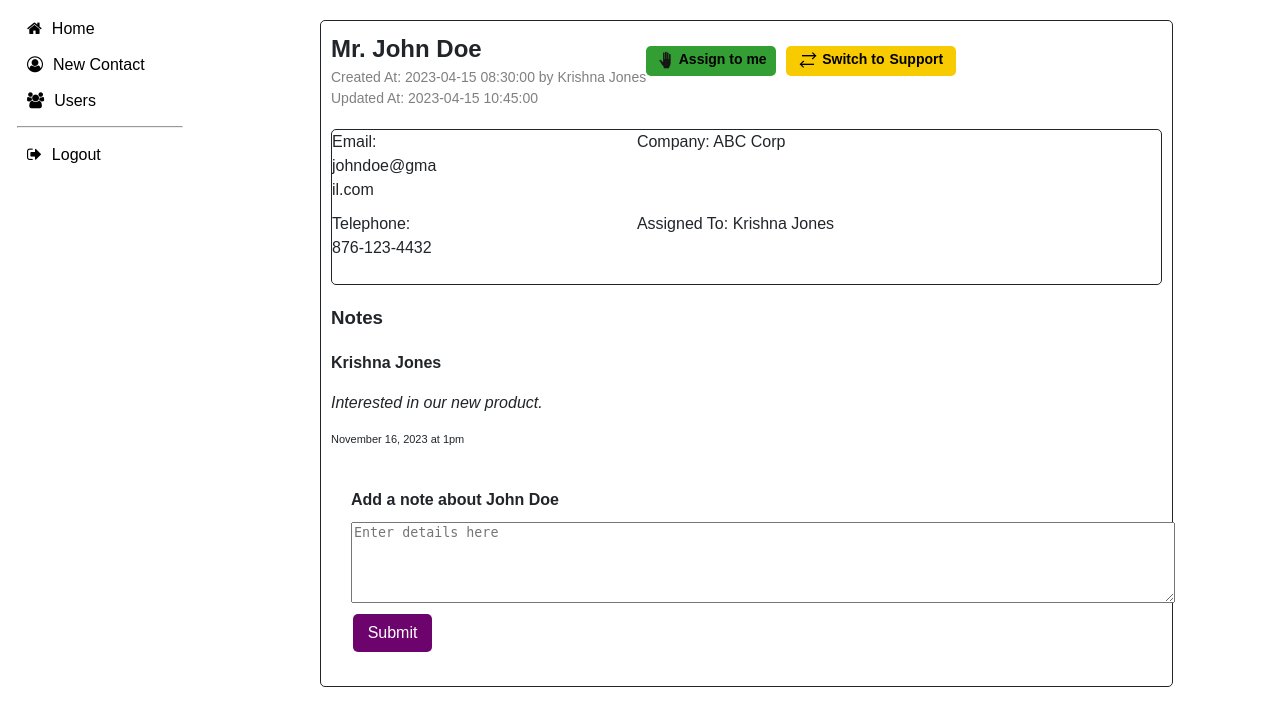
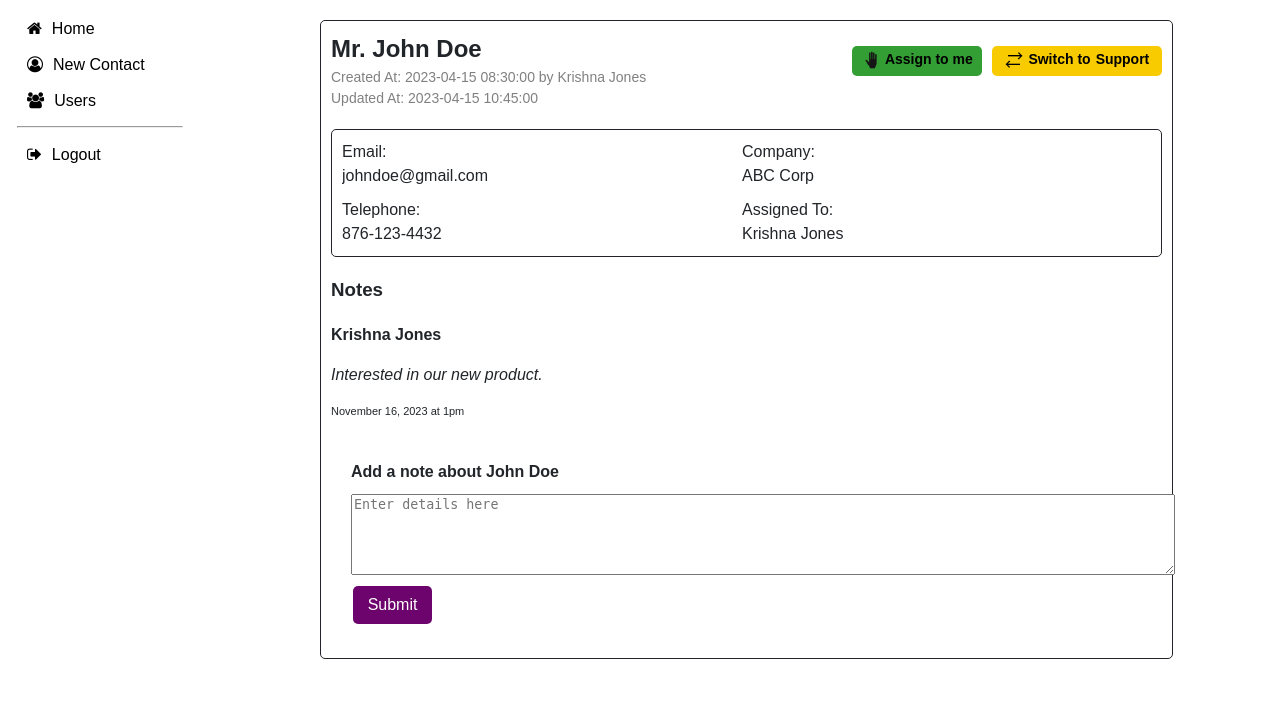
Before and after one commit to BrittanyThomas162/info2180-finalproject, a PHP site: page /contactDetails.php?contactID=1 in a window 1280 px wide. Shown: the part 76-800 px from the top of the page. Run offline with PHP 8.4, Linux system fonts and the light colour scheme; data comes from the database, SQL or seed files in the repository.

Commit message:
updates to styles

```diff
--- a/contactDetails.css
+++ b/contactDetails.css
@@ -6,12 +6,13 @@ body{
     color: #212529;
     text-align: left;
     box-sizing: border-box;
+}
 
-}
 .main-container{
     display: grid;
     grid-template-columns: 1fr 5fr;
 }
+
 .contact-details{
     margin-top: 20px;
     margin-bottom: 20px;
@@ -22,6 +23,7 @@ body{
     margin-right: 10%;
     grid-column: 2;
 }
+
 label{
     font-weight: bold;
 }
@@ -64,7 +66,13 @@ label{
     margin-top: 20px;
     border:1px solid #212529;
     border-radius: 5px;
+    padding:10px;
 }
+
+.contact-email, .contact-company, .contact-telephone, .contact-assigned_to {
+    width: 200px;
+}
+
 .container > * {
     min-width: 0;
     overflow: auto; /* or overflow: hidden; */
@@ -86,6 +94,7 @@ label{
     padding-top: 5px;
     gap:5px;
 }
+
 #switchButton img {
     width: 18px;
     height: 18px;
@@ -106,6 +115,7 @@ label{
     padding-top: 5px;
     gap:5px;
 }
+
 #assignToMeButton img {
     width: 18px;
     height: 18px;
@@ -114,25 +124,21 @@ label{
 .contact-email {
     grid-column: 1;
     grid-row: 1;
+}
 
-}
 .contact-telephone{
     grid-column: 1;
     grid-row: 2;
-
 }
-
 
 .contact-company {
     grid-column: 2;
     grid-row: 1;
-
 }
 
 .contact-assigned_to {
     grid-column: 2;
     grid-row: 2;
-
 }
 
 #submitBtn {
@@ -159,5 +165,11 @@ label{
 
 #name-and-btns {
     display:flex;
-    align-content: baseline;
+    justify-content: space-between;
+    align-content: center;
 }
+
+h3 {
+    font-size: 1.17em;
+    font-weight: bold;
+}
--- a/contactDetails.php
+++ b/contactDetails.php
@@ -107,10 +107,10 @@ try {
                     </div>
                 </div>
                 <div class="container">
-                    <div class="contact-email">Email: <?php echo $contact['email']; ?></div>
-                    <div class="contact-company">Company: <?php echo $contact['company']; ?></div>
-                    <div class="contact-telephone">Telephone: <?php echo $contact['telephone']; ?></div>
-                    <div class="contact-assigned_to">Assigned To: <?php echo $contact['assigned_to_name']; ?></div>
+                    <div class="contact-email"> <div> Email: </div> <div> <?php echo $contact['email']; ?> </div> </div>
+                    <div class="contact-company"><div> Company: </div> <div> <?php echo $contact['company']; ?> </div> </div>
+                    <div class="contact-telephone"> <div> Telephone:</div> <div> <?php echo $contact['telephone']; ?> </div> </div>
+                    <div class="contact-assigned_to"> <div> Assigned To: </div> <div> <?php echo $contact['assigned_to_name']; ?> </div> </div>
                 </div>
                 <div>
                 <h3>Notes</h3>
--- a/users.php
+++ b/users.php
@@ -7,7 +7,7 @@ session_start();
 // }
 
 $host = 'localhost';
-$username = 'admin';
+$username = 'user123';
 $password = 'password123';
 $dbname = 'dolphin_crm';
 
```
Also changed, not shown: newContact.php (+0 -7 lines), newContactForm.php (+4 -4 lines).
